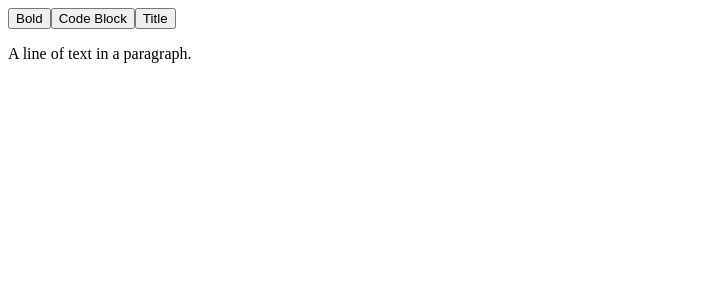
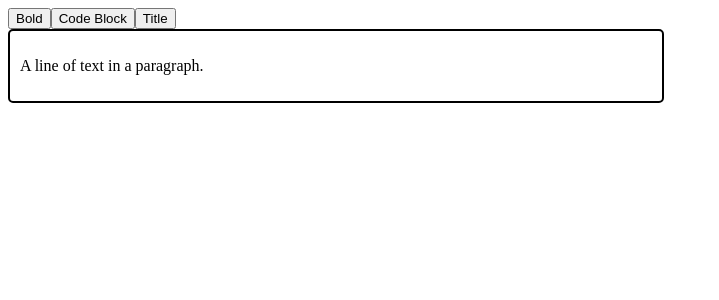
Before and after one commit to GuilhermePaini/react_rich_text_editor, a React (Create React App) app: page / in a window 1280 px wide. Shown: the top 300 px of the page, without its empty margins (0-719 px from the left). Built offline with nearby package versions, Linux system fonts and the light colour scheme.

Commit message:
hotfix: raw visuals

```diff
--- /dev/null
+++ b/src/App.css
@@ -0,0 +1,6 @@
+.editor{
+    border: 2px solid;
+    border-radius: 5px;
+    width: 50%;
+    padding: 10px;
+}
--- a/src/App.js
+++ b/src/App.js
@@ -1,6 +1,7 @@
 import React, {Component} from "react";
 import TextEditor from './components/TextEditor';
 
+import './App.css'
 class App extends Component{
     render(){
         return(
--- a/src/components/TextEditor.js
+++ b/src/components/TextEditor.js
@@ -140,6 +140,7 @@ const App = () => {
         renderElement={renderElement}
         onKeyDown={onKeyDown}
         renderLeaf={renderLeaf}
+        className='editor'
       />
     </Slate>
   );
```
Also changed, not shown: public/screenshots/thumbnail.jpeg (added).
